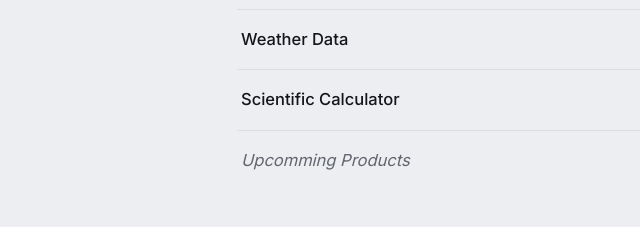
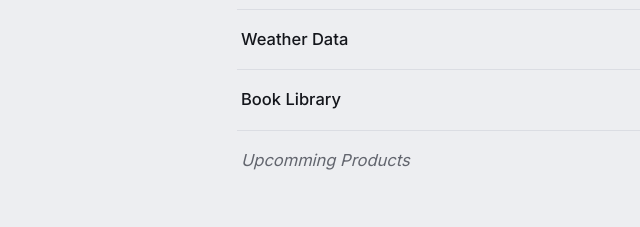
Before and after one commit to nikharendra/Web-dev-Lab, a plain HTML site: page index.html in a window 1280 px wide. Shown: the part 830-1057 px from the top of the page, 127-767 px from the left. Drawn offline with Linux system fonts and the light colour scheme.

Commit message:
Update index.html

```diff
--- a/index.html
+++ b/index.html
@@ -420,7 +420,7 @@
                    <li><a href="./assignment-7/" target="_blank">Company Management System</a></li>
                    <li><a href="./assignment-8/" target="_blank">Contact Management</a></li>
                    <li><a href="./assignment-9/" target="_blank">Weather Data</a></li>
-                   <li><a href="./assignment-10/" target="_blank">Scientific Calculator</a></li>
+                   <li><a href="./assignment-10/" target="_blank">Book Library</a></li>
                     <li class="upcoming"><a href="#" target="_blank">Upcomming Products</a></li>
                 </ul>
             </section>
```
